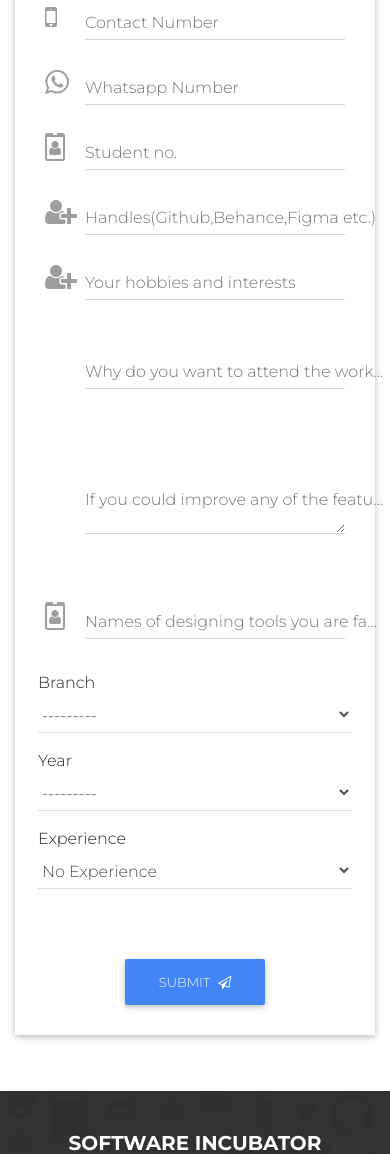
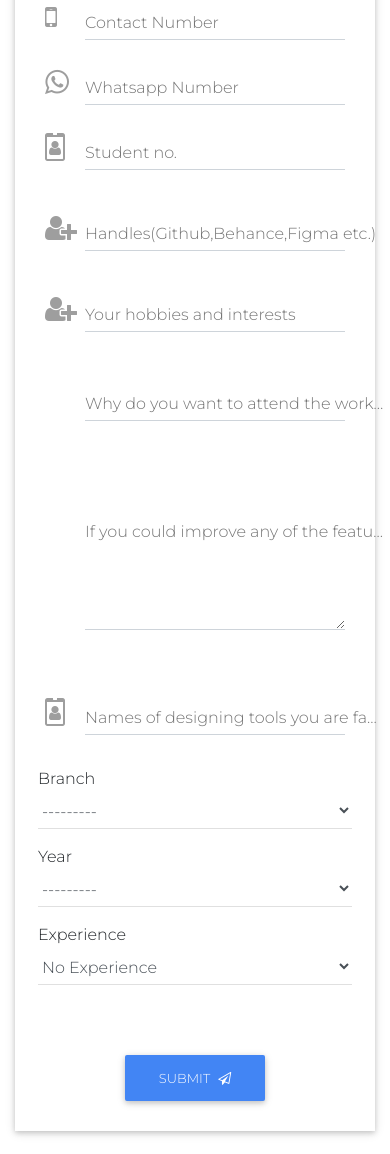
Before and after one commit to Software-Incubator/IceCream, a Django app: template Core/templates/registration.html in a window 390 px wide. Shown: the part 349-1503 px from the top of the page. Run offline with Django 3.2, Linux system fonts and the light colour scheme; the template is opened without the code that fills it: values that come from a table or form of the project are taken from there, others are empty; some libraries are stand-ins or nearby versions.

Commit message:
minor changes in the responsiveness of inputs

```diff
--- a/Core/static/css/stylesheet_register.css
+++ b/Core/static/css/stylesheet_register.css
@@ -167,6 +167,11 @@ list-style: none;
   max-width: 55px;
 }
 
+.md-form textarea.md-textarea{
+  padding:0 0 !important;
+  padding-bottom:8px !important;
+}
+
 @media(max-width: 767px){
   .spacing_long_text_1{
     margin-top:4rem;
@@ -181,6 +186,9 @@ list-style: none;
       display: block;
       margin: 5px auto;
   }
+  .md-form textarea.md-textarea{
+    padding:1.5rem 0 !important;
+  }
 }
 @media(max-height: 575px){
   #rc-imageselect, .g-recaptcha {
@@ -189,6 +197,7 @@ list-style: none;
       transform-origin:0 0;
       -webkit-transform-origin:0 0;
   }
+
 }
 
 
@@ -202,4 +211,13 @@ list-style: none;
   .spacing_long_text_3{
     margin-top:3rem;
   }
+  .md-form textarea.md-textarea{
+    padding:2rem 0 !important;
+  }
 }
+@media(max-width:400px){
+  .spacing_long_text_4{
+    margin-top:2.5rem;
+    margin-bottom:2.5rem;
+  }
+}
--- a/Core/templates/registration.html
+++ b/Core/templates/registration.html
@@ -149,7 +149,9 @@
                                 <span style="color: red">{{ form.doain.errors }}</span>
                             </div> -->
                             <!-- Design Account Handles -->
-                            <div class="md-form">
+
+
+                            <div class="md-form spacing_long_text_4">
                                 <i class="fa fa-user-plus prefix grey-text"></i>
                                 <input type="text" id="account_handles" name="account_handles" class="form-control">
                                 <label for="account_handles">Handles(Github,Behance,Figma etc.)</label>
@@ -165,9 +167,8 @@
                                 <span style="color: red" class='validationerror'>{{ form.about_yourself.errors }}</span>
                             </div>
 
-                            <div class="spacing_long_text_3"></div>
 
-                            <div class="md-form">
+                            <div class="md-form spacing_long_text_3">
                                 <i class="fas fa-question-circle prefix grey-text"></i>
                                 <!-- <i class="fa fa-user-plus prefix grey-text"></i> -->
                                 <input type="text" id="why_attend" name="why_attend" class="form-control"/>
@@ -176,18 +177,17 @@
                                 <span style="color: red" class='validationerror'>{{ form.why_attend.errors }}</span>
                             </div>
 
-                            <div class="spacing_long_text_1"></div>
-                            <div class="md-form">
+
+                            <div class="md-form spacing_long_text_1">
                                 <i class="fas fa-edit prefix grey-text"></i>
                                 <!-- <i class="fa fa-user-plus prefix grey-text"></i> -->
-                                <textarea type="text" id="insta_improvement" name="insta_improvement" class="form-control md-textarea"></textarea>
-                                <label for="insta_improvement">If you could improve any of the feature of instagram what would it be and how will you do that?</label>
+                                <textarea  type="text" id="insta_improvement" name="insta_improvement" class="form-control md-textarea"></textarea>
+                                <label class="textarea_label" for="insta_improvement">If you could improve any of the feature of instagram what would it be and how will you do that?</label>
                                 <span id="insta_improvement_err" class='validationerror'></span>
                                 <span style="color: red" class='validationerror'>{{ form.insta_improvement.errors }}</span>
                             </div>
 
-                            <div class="spacing_long_text_2"></div>
-                            <div class="md-form">
+                            <div class="md-form spacing_long_text_2">
                                 <i class="fa fa-id-badge prefix grey-text"></i>
                                  <!-- <i class="fa fa-user-plus prefix grey-text"></i> -->
                                 <input  type="text" id="design_tools" name="design_tools" class="form-control">
```
